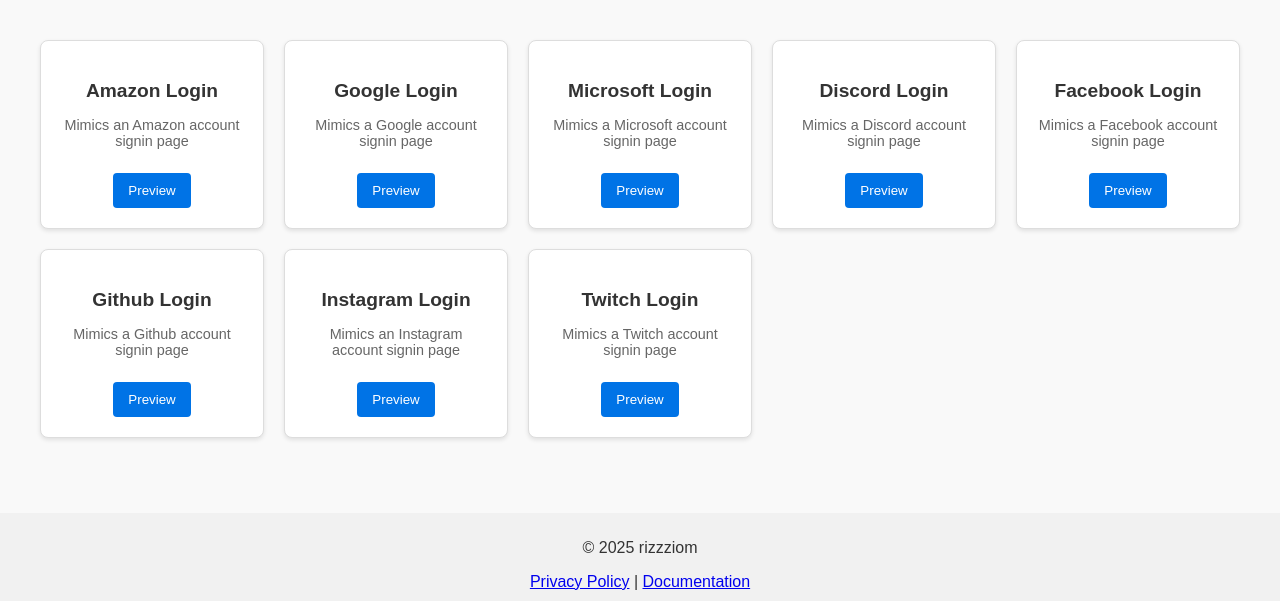
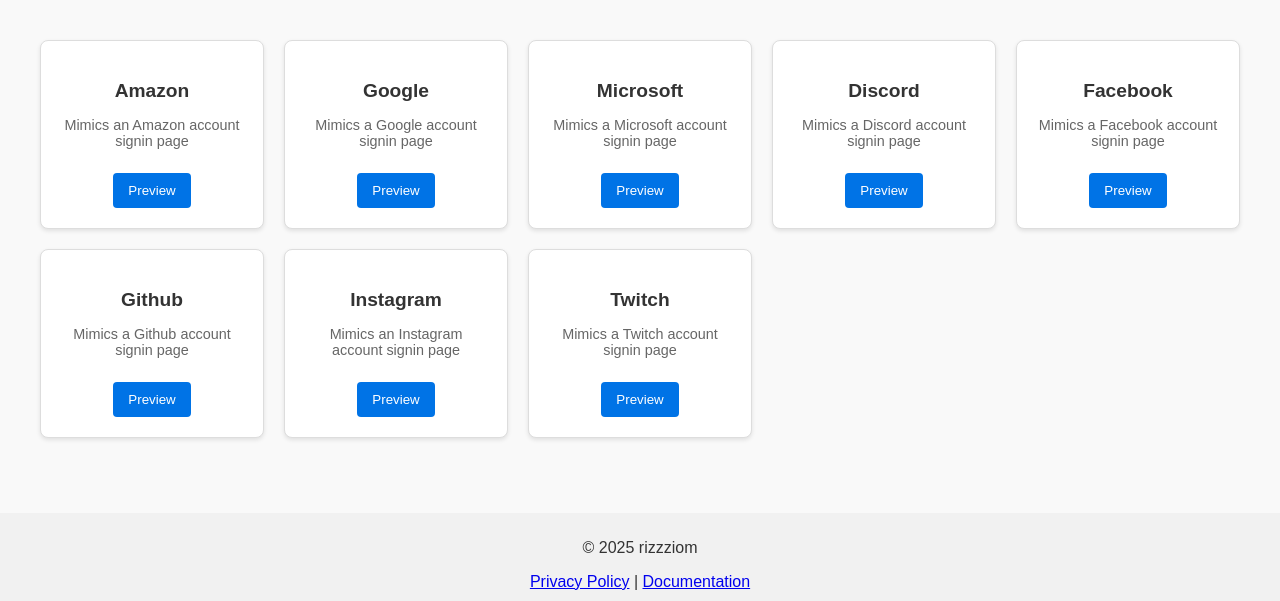
Before and after one commit to RIZZZIOM/PhishMeNot, a Flask app: page /templates in a window 1280 px wide. Shown: the part 199-800 px from the top of the page. Run offline with Flask 3, Linux system fonts and the light colour scheme.

Commit message:
fixed typo

```diff
--- a/web/templates/templates.html
+++ b/web/templates/templates.html
@@ -28,42 +28,42 @@
     <!-- Templates Grid -->
     <section class="template-grid">
         <div class="template-card">
-            <h3>Amazon Login</h3>
+            <h3>Amazon</h3>
             <p>Mimics an Amazon account signin page</p>
             <button onclick="previewTemplate('amazon_page.png')">Preview</button>
         </div>
         <div class="template-card">
-            <h3>Google Login</h3>
+            <h3>Google</h3>
             <p>Mimics a Google account signin page</p>
             <button onclick="previewTemplate('google_page.png')">Preview</button>
         </div>
         <div class="template-card">
-            <h3>Microsoft Login</h3>
+            <h3>Microsoft</h3>
             <p>Mimics a Microsoft account signin page</p>
             <button onclick="previewTemplate('microsoft_page.png')">Preview</button>
         </div>
         <div class="template-card">
-            <h3>Discord Login</h3>
+            <h3>Discord</h3>
             <p>Mimics a Discord account signin page</p>
             <button onclick="previewTemplate('discord_page.png')">Preview</button>
         </div>
         <div class="template-card">
-            <h3>Facebook Login</h3>
+            <h3>Facebook</h3>
             <p>Mimics a Facebook account signin page</p>
             <button onclick="previewTemplate('facebook_page.png')">Preview</button>
         </div>
         <div class="template-card">
-            <h3>Github Login</h3>
+            <h3>Github</h3>
             <p>Mimics a Github account signin page</p>
             <button onclick="previewTemplate('github_page.png')">Preview</button>
         </div>
         <div class="template-card">
-            <h3>Instagram Login</h3>
+            <h3>Instagram</h3>
             <p>Mimics an Instagram account signin page</p>
             <button onclick="previewTemplate('instagram_page.png')">Preview</button>
         </div>
         <div class="template-card">
-            <h3>Twitch Login</h3>
+            <h3>Twitch</h3>
             <p>Mimics a Twitch account signin page</p>
             <button onclick="previewTemplate('twitch_page.png')">Preview</button>
         </div>
```
